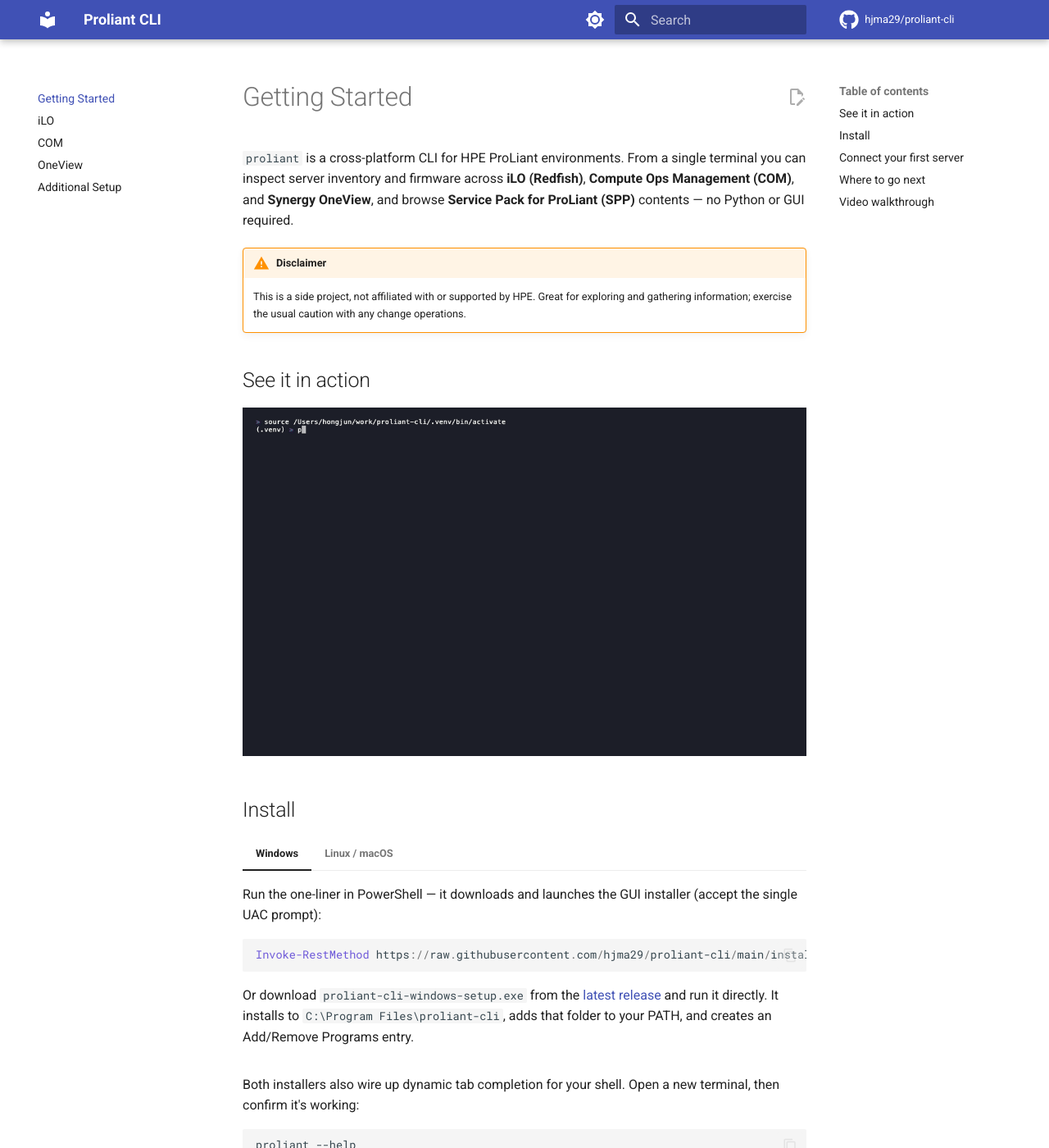
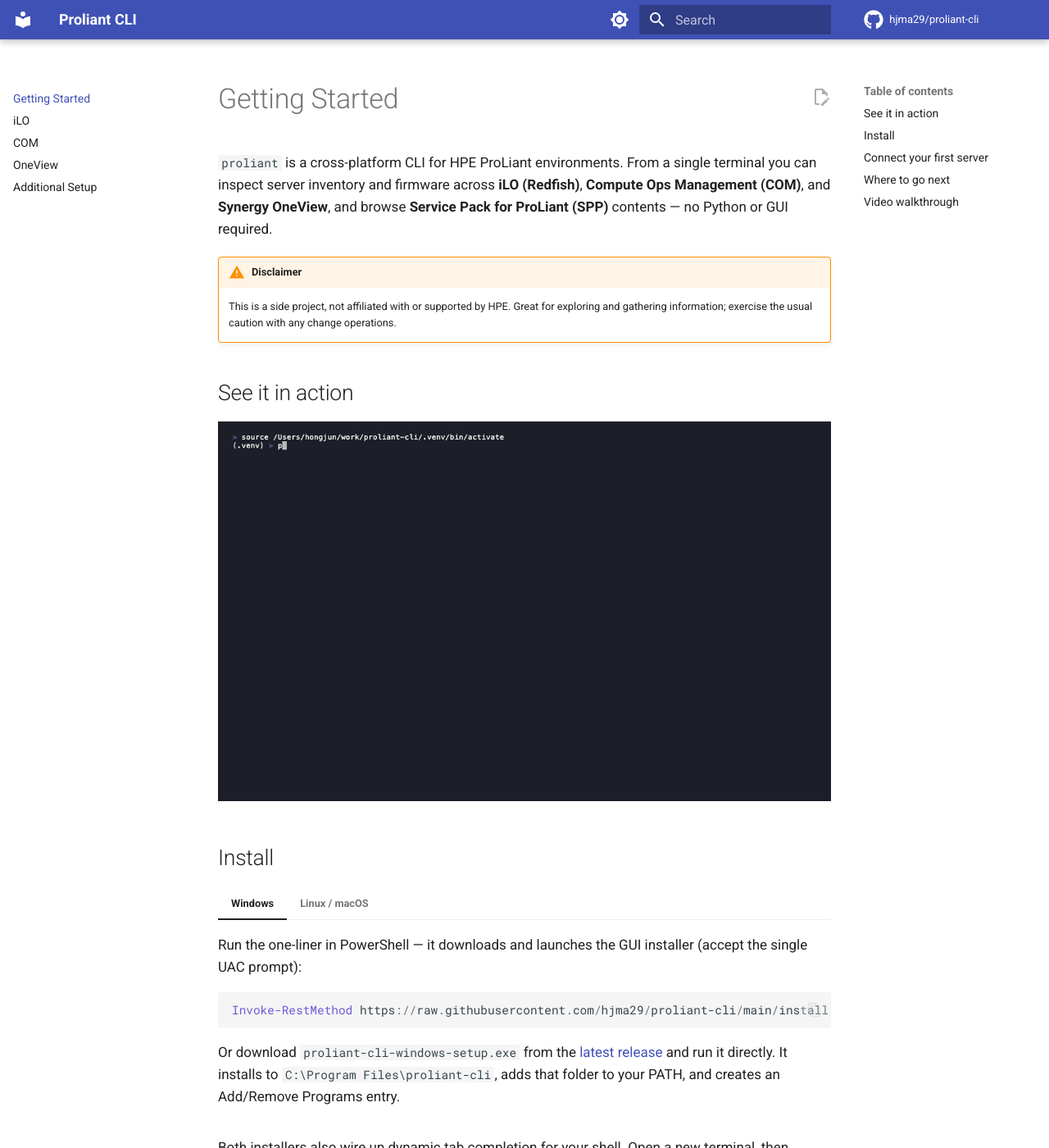
Before and after one commit to hjma29/proliant-cli, an MkDocs documentation site: the page built from docs/index.md, in a window 1280 px wide and 1400 px high. Shown: the whole window at 82% size. Built offline with MkDocs 1.6.1 and Material for MkDocs 9.7.7, drawn with Linux system fonts in a browser that asks for light colours; comment, search, counter and statistics services are not loaded; some of the changed text lies outside the part shown.

Commit message:
docs: credit GitHub Copilot, bump font size, widen content panel
- README.md: add a "Built with GitHub Copilot" note near the disclaimer.
- mkdocs.yml: add a matching 'copyright' footer line so every docs page
  credits GitHub Copilot automatically (no per-page edits needed).
- docs/stylesheets/extra.css: bump base .md-typeset font-size 0.8rem ->
  0.85rem (headings scale proportionally via em units) and widen the
  .md-grid max-width 61rem -> 70rem so the extra room goes to the center
  content panel while the nav/TOC sidebars keep their fixed width.

Co-authored-by: Copilot <223556219+Copilot@users.noreply.github.com>

```diff
--- a/docs/stylesheets/extra.css
+++ b/docs/stylesheets/extra.css
@@ -7,3 +7,21 @@
 .md-nav--primary .md-nav__title[for="__drawer"] {
   display: none;
 }
+
+/*
+ * Slightly larger body/heading text for readability. Headings use `em`
+ * units relative to this base size, so they scale proportionally too.
+ * Material default is 0.8rem.
+ */
+.md-typeset {
+  font-size: 0.85rem;
+}
+
+/*
+ * Slightly wider overall page grid. Nav/TOC sidebars have a fixed width, so
+ * the extra room goes entirely to the center content panel. Material
+ * default is 61rem.
+ */
+.md-grid {
+  max-width: 70rem;
+}
--- a/mkdocs.yml
+++ b/mkdocs.yml
@@ -68,3 +68,6 @@ extra:
   social:
     - icon: fontawesome/brands/github
       link: https://github.com/hjma29/proliant-cli
+
+copyright: >
+  Built with <a href="https://github.com/features/copilot">GitHub Copilot</a>.
```
Also changed, not shown: README.md (+2 -0 lines).
